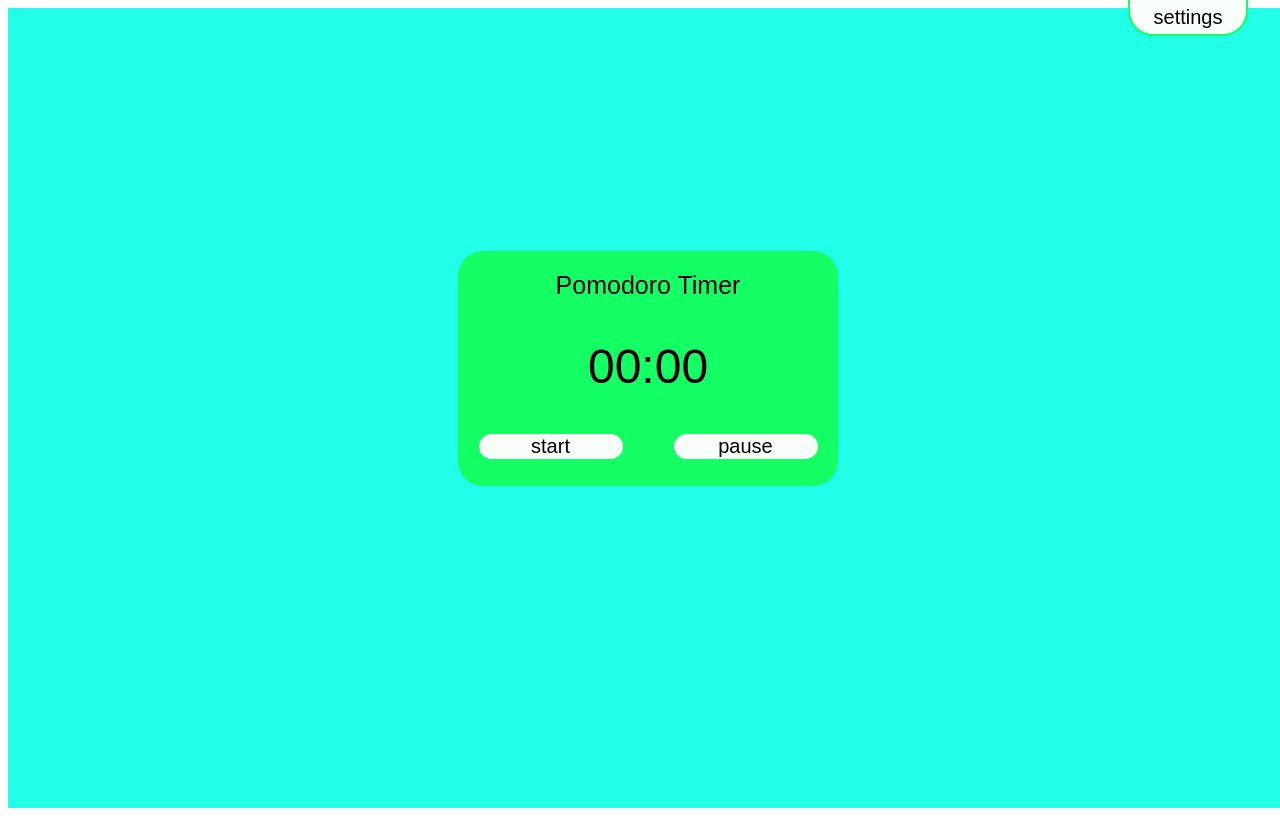
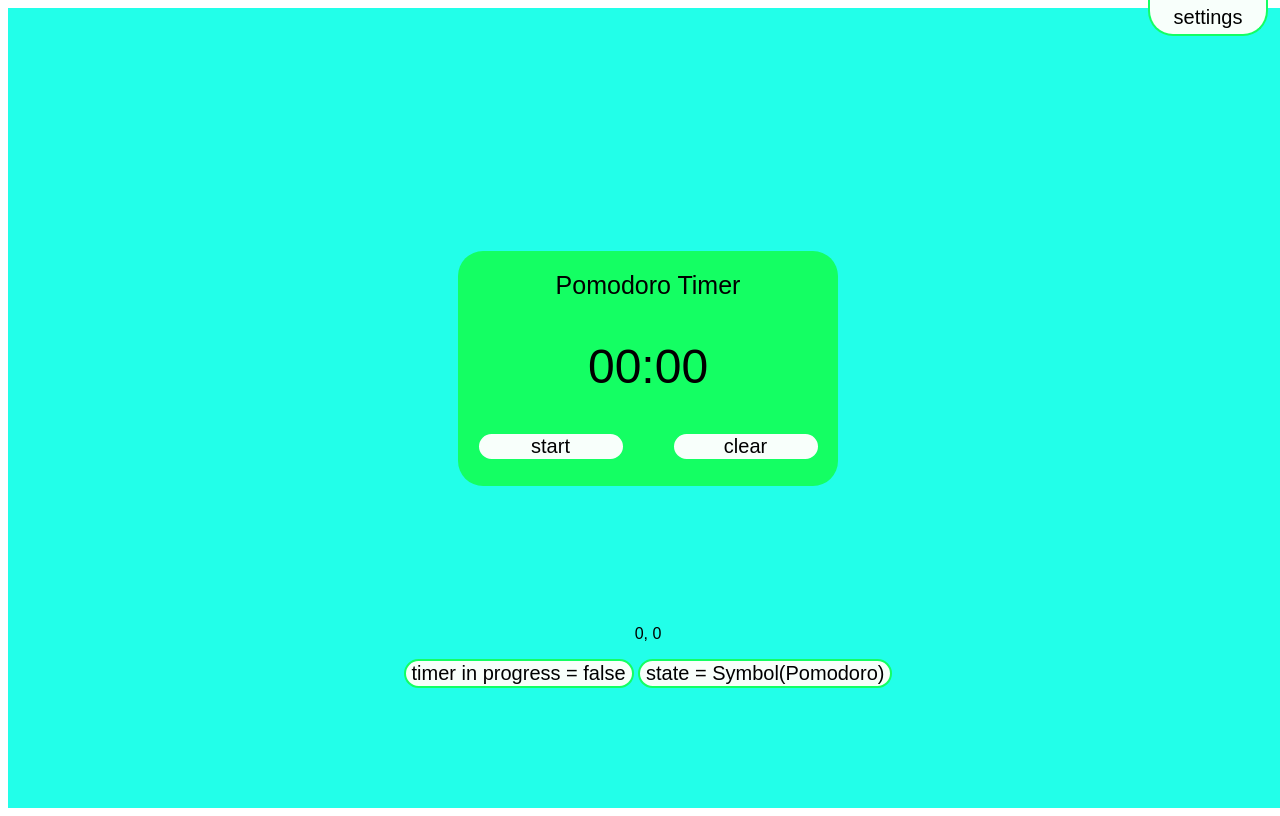
Before and after one commit to niblicat/pomodoro, a SvelteKit app: page / in a window 1280 px wide. Built offline with nearby package versions, Linux system fonts and the light colour scheme; a web font is replaced by a local one.

Commit message:
knows when timer is actively running on html

```diff
--- a/src/routes/+page.svelte
+++ b/src/routes/+page.svelte
@@ -4,12 +4,12 @@
     import { fade, fly, slide } from 'svelte/transition';
     import { onMount, onDestroy, beforeUpdate, afterUpdate } from 'svelte';
     import * as timer from './timer.svelte';
-    import { timeElement } from './timer.svelte';
+    import { timeElement, timerInProgressRead } from './timer.svelte';
 
     export let data: PageData
     export let form: ActionData
 
-    const debug: boolean = false;
+    const debug: boolean = true;
 
     let mouseHasMoved: number = 0;
     let loading: boolean = false;
@@ -107,6 +107,15 @@
         class="menu"
         id={menuVisible ? "visible" : "invisible"}
         >
+            <div class="modes" style="background-color: #cc0000;">
+
+            </div>
+            <div class="stats" style="background-color: #00cc00;">
+
+            </div>
+            <div class="close" style="background-color: #0000cc;">
+
+            </div>
         </div>
 
         <div class="optionsPadding">
@@ -125,10 +134,11 @@
             <p class="numbersTime fade" transition:fade>
                 {#each $timeElement as e (e.type)}
                     {#if !((e.type === 'hours') && (e.value <= 0))}
-                        {#if ((e.type !== 'hours') && (e.value <= 10))}0{/if}{e.value}{#if (e.type !== 'seconds')}:{/if}
+                        {#if ((e.type !== 'hours') && (Math.floor(e.value) <= 10))}0{/if}{e.value}{#if (e.type !== 'seconds')}:{/if}
                     {/if}
                 {/each}
             </p>
+            {#if !$timerInProgressRead}
                 <button
                 class="fade"
                 on:click={timer.timerState === timer.TimerStates.Pomodoro ? timer.pomodoroActive : timer.startTimer}
@@ -137,6 +147,7 @@
                 >
                 start
                 </button>
+            {:else}
                 <button
                 class="fade"
                 on:click={timer.stopTimer}
@@ -145,6 +156,15 @@
                 >
                 pause
                 </button>
+            {/if}
+            <button
+            class="fade"
+            on:click={timer.clearTimer}
+            title="Clear"
+            id="clear"
+            >
+            clear
+            </button>
         </div>
         <div
         id={loading === true ? "loadingIcon" : "noID"}
@@ -152,7 +172,21 @@
         bind:this={loadingIcon}
         />
         {#if debug}
+            <div class="debug">
                 <p>{m.x}, {m.y}</p>
+                <button
+                on:click={() => {
+                    alert($timerInProgressRead);
+                }}>
+                    timer in progress = {$timerInProgressRead}
+                </button>
+                <button
+                on:click={() => {
+                    alert(timer.timerState);
+                }}>
+                    state = {timer.timerState.toString()}
+                </button>
+            </div>
         {/if}
     </div>
 
@@ -167,6 +201,7 @@
         --accent1: #13E896;
         --accent2: #13C4E8;
         --contrast: #1499FF;
+        --complement: white;
         --neutral: #f8fffb;
         --neutralbright: #feffff;
     }
@@ -227,7 +262,7 @@
 
     .wrapper {
         display: grid;
-        grid-template: 30% 30% 30% / 1fr;
+        grid-template: 30% 30% 10% 20% / 1fr;
         vertical-align: middle;
         text-align: center;
         height: 100%;
@@ -279,11 +314,15 @@
         width: 80%;
     }
 
-    .timer button#start {
+    .timer button#start, .timer button#pause {
         grid-column: 1;
     }
 
     .timer button#pause {
+        background-color: var(--complement);
+    }
+
+    .timer button#clear {
         grid-column: 2;
     }
 
@@ -293,7 +332,9 @@
         background-color: var(--neutral);
         overflow: auto;
         display: grid;
+        grid-template: 20% 80% / 70% 20% 10%;
     }
+
     .menuWrapper {
         transition: all 200ms ease-out;
         top: -260px;
@@ -309,9 +350,13 @@
     .optionsPadding {
         display: flex;
         justify-content: end;
-        padding-right: 40px;
-        padding-left: 40px;
+        padding-right: 20px;
+        padding-left: 20px;
         order: 2;
+    }
+
+    .debug {
+        grid-row: 4;
     }
 
     button#hanging {
--- a/src/routes/timer.svelte
+++ b/src/routes/timer.svelte
@@ -2,7 +2,7 @@
 	// Counts down each time segment
 	// Processes a length of time in deciseconds (10^-1 seconds)
 
-	import { writable, type Writable } from 'svelte/store';
+	import { writable, type Writable} from 'svelte/store';
 
 	interface TimeElement {
 		type: string;
@@ -23,6 +23,32 @@
 		Standard: Symbol('Standard')
 	};
 
+    export let timerInProgressRead: Writable<boolean> = writable(false);
+    let TimerProgress = new class TimerProgress {
+        #timerInProgress: boolean;
+
+        constructor() {
+            this.#timerInProgress = false;
+        }
+        public async updateTimerInProgress() {
+            this.#timerInProgress = !this.#timerInProgress; // flips value
+            timerInProgressRead.set(this.#timerInProgress);
+        }
+        public async updateTimerInProgressToTrue() {
+            this.#timerInProgress = true;
+            timerInProgressRead.set(true);
+        }
+        public async updateTimerInProgressToFalse() {
+            this.#timerInProgress = false;
+            timerInProgressRead.set(false);
+        }
+        public async getTimerInProgress(): Promise<boolean> {
+            return new Promise((resolve) => {
+                return resolve(this.#timerInProgress);
+            });
+        }
+    }
+
 	export let timerState = TimerStates.Pomodoro;
 	let pomodoroCounting: boolean = false;
 	let pomodoroState = PomodoroStates.Work;
@@ -41,7 +67,6 @@
 	};
 	// by default 25 minutes, 5 minutes, 15 minutes
 
-	let timerInProgress: boolean = false;
 	let interval: number = 0;
 
 	// formats the time that is displayed on screen
@@ -68,30 +93,34 @@
 
 	// modifies the change in time between now and the end time every decisecond
 	async function timerActiveCount(): Promise<void> {
-		return new Promise((resolve) => {
+		return new Promise(async (resolve) => {
 			let timeDifference: number = 0;
 			currentTime = Date.now();
 			endTime = currentTime + 100 * goalTime;
-			interval = setInterval(() => {
-				timeDifference = endTime - currentTime;
-				currentTime = Date.now();
-				formatTime(timeDifference / 100);
-				if (timeDifference <= 0 || timerInProgress === false) {
-					clearInterval(interval);
-					timerInProgress = false;
-					resolve();
-				}
-			}, 100);
+            let timerProgressState: boolean = await TimerProgress.getTimerInProgress();
+            timeDifference = endTime - currentTime;
+            alert('timer is Active?' + await timerProgressState);
+            interval = setInterval(async () => {
+                await formatTime(timeDifference / 100);
+                timerProgressState = await TimerProgress.getTimerInProgress();
+                currentTime = Date.now();
+                timeDifference = endTime - currentTime;
+                if (timeDifference <= 0 && timerProgressState === false) {
+                    await TimerProgress.updateTimerInProgressToFalse();
+                    resolve();
+                }
+            }, 100)
 		});
 	}
 
 	// called when the start button is pressed
 	export async function startTimer(): Promise<void> {
-		if (timerInProgress === true) {
-			alert('Timer has already started.');
+        const timerProgressState: boolean = await TimerProgress.getTimerInProgress();
+		if (timerProgressState) {
+            await TimerProgress.updateTimerInProgressToFalse();
 		} else {
-			timerInProgress = true;
-			await timerActiveCount(); // probably the issue here
+			await TimerProgress.updateTimerInProgressToTrue();
+			await timerActiveCount();
 		}
 		return;
 	}
@@ -109,14 +138,15 @@
 
 	// pauses the timer and stops the time updater from looping
 	export async function stopTimer() {
-		timerInProgress = false;
+		await TimerProgress.updateTimerInProgressToFalse();
 		pomodoroCounting = false;
 		await updateGoalTime();
 	}
 
 	// sets the time based on deciseconds
 	export async function setTime(timetoSet: number) {
-		timerInProgress = false;
+        sessionNumber = 1;
+		await TimerProgress.updateTimerInProgressToFalse();
 		goalTime = timetoSet;
 		currentTime = Date.now();
 		endTime = currentTime + 100 * goalTime;
```
Lines whose indentation alone changed are shown as unchanged.
